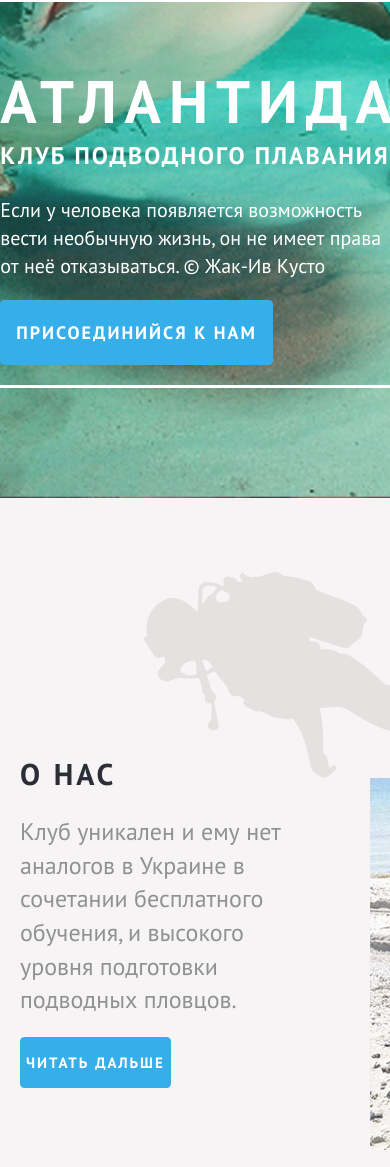
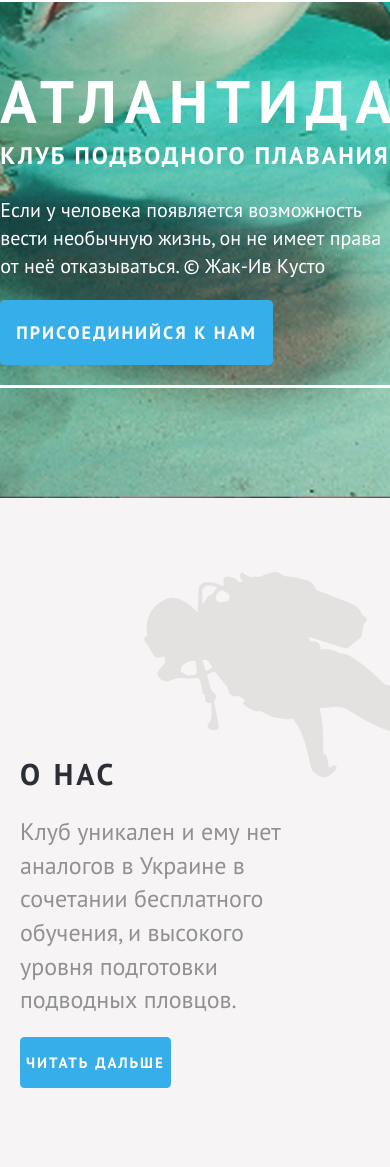
Before and after one commit to AtlantidaDev/atlantida-kpi-ua, a Django app: page / in a window 390 px wide; the page is wider, and only the part inside the window is pictured. Shown: the part 437-1604 px from the top of that part. Run offline with Django 3.2, Linux system fonts and the light colour scheme; some libraries are stand-ins or nearby versions.

Commit message:
Add some responsive for about section

```diff
--- a/atlantida/static/CSS/main.css
+++ b/atlantida/static/CSS/main.css
@@ -221,6 +221,18 @@
     position: relative;
 }
 
+@media screen and (max-width: 680px) {
+    .about__photos {
+        display: none;
+    }
+}
+
+@media screen and (max-width: 1024px) {
+    .about__photos {
+        display: none;
+    }
+}
+
 .about__photos__img {
     position: absolute;
 }
```
